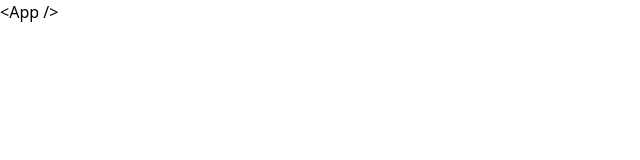
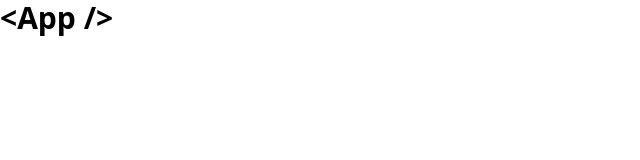
Before and after one commit to mbarnesdev/react-todo, a React (Vite) app: page / in a window 1280 px wide. Shown: the top 160 px of the page, without its empty margins (0-640 px from the left). Built offline with nearby package versions, Linux system fonts and the light colour scheme.

Commit message:
frontend base

```diff
--- a/src/App.tsx
+++ b/src/App.tsx
@@ -1,9 +1,5 @@
 const App = () => {
-  return (
-    <div>
-      <h1>{'<App />'}</h1>
-    </div>
-  );
+  return <p className="text-3xl font-bold">{'<App />'}</p>;
 };
 
 export default App;
```
